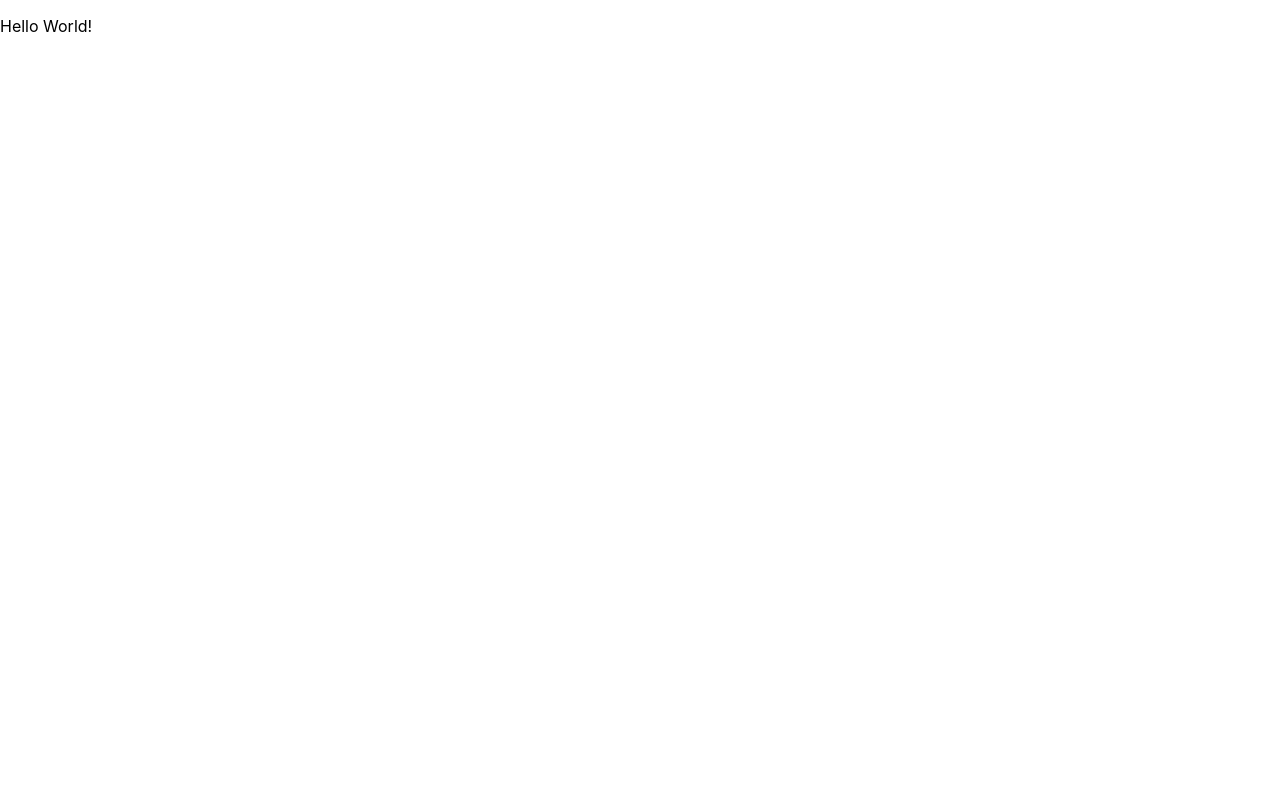
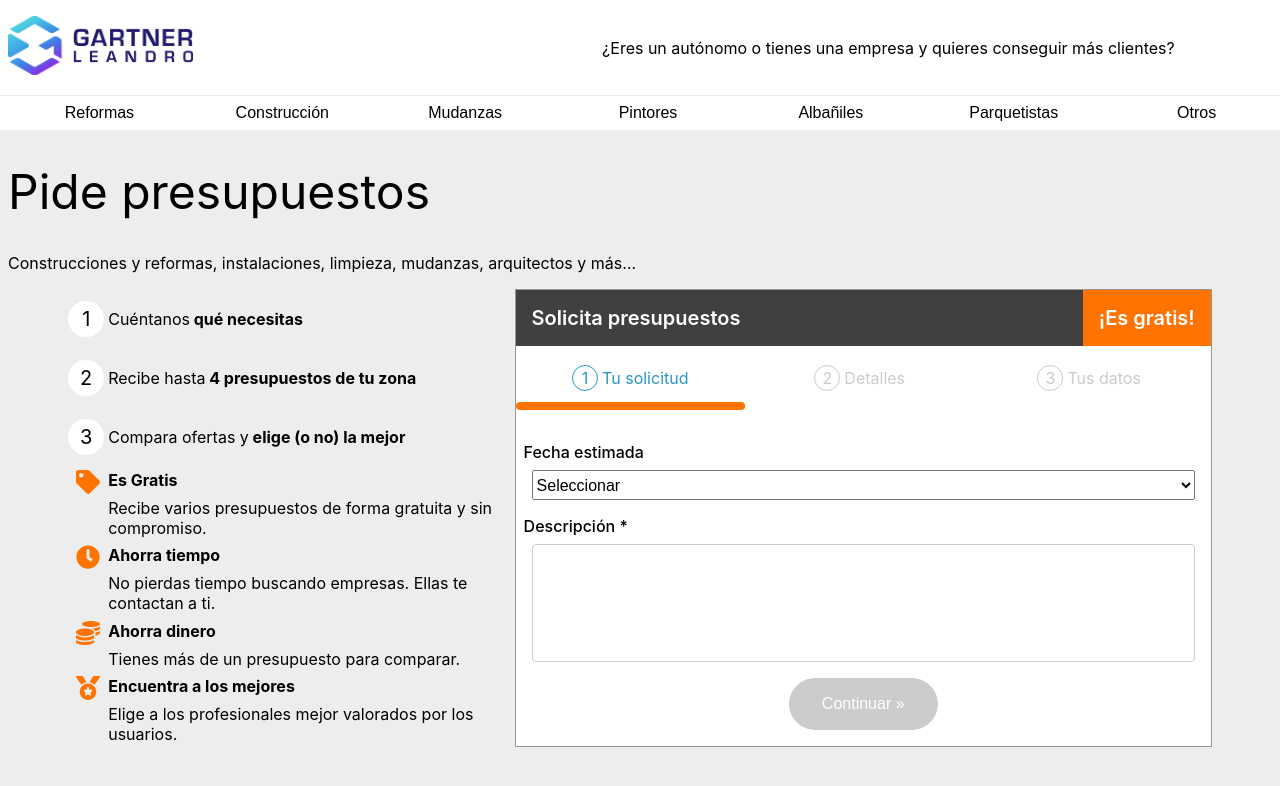
Before and after one commit to gartnerleandro/frontend-challenge, a React (Create React App) app: page / in a window 1280 px wide. Shown: the top 786 px of the page. Built offline with nearby package versions, Linux system fonts and the light colour scheme.

Commit message:
Feature: add full page

```diff
--- a/src/App.jsx
+++ b/src/App.jsx
@@ -1,10 +1,87 @@
 import React from 'react';
+
+import Forms from './components/Forms';
+import Navbar from './components/Navbar';
 
 const App = () => (
   <div className="app">
-    <p>
-      Hello World!
-    </p>
+    <Navbar />
+    <div className="header" data-testid="app-header">
+      <h1 className="title">
+        Pide presupuestos
+      </h1>
+      <div className="subtitle">
+        Construcciones y reformas, instalaciones, limpieza, mudanzas, arquitectos y más…
+      </div>
+    </div>
+    <div className="content" data-testid="app-content">
+      <div className="info-steps">
+        <div className="step">
+          <div className="step-number">
+            1
+          </div>
+          <p>
+            Cuéntanos
+            <b> qué necesitas</b>
+          </p>
+        </div>
+        <div className="step">
+          <div className="step-number">
+            2
+          </div>
+          <p>
+            Recibe hasta
+            <b> 4 presupuestos de tu zona</b>
+          </p>
+        </div>
+        <div className="step">
+          <div className="step-number">
+            3
+          </div>
+          <p>
+            Compara ofertas y
+            <b> elige (o no) la mejor</b>
+          </p>
+        </div>
+        <div className="info-box">
+          <i className="fas fa-tag icon-info" />
+          <div className="body-info">
+            <b className="info-title">
+              Es Gratis
+            </b>
+            Recibe varios presupuestos de forma gratuita y sin compromiso.
+          </div>
+        </div>
+        <div className="info-box">
+          <i className="fas fa-clock icon-info" />
+          <div className="body-info">
+            <b className="info-title">
+              Ahorra tiempo
+            </b>
+            No pierdas tiempo buscando empresas. Ellas te contactan a ti.
+          </div>
+        </div>
+        <div className="info-box">
+          <i className="fas fa-coins icon-info" />
+          <div className="body-info">
+            <b className="info-title">
+              Ahorra dinero
+            </b>
+            Tienes más de un presupuesto para comparar.
+          </div>
+        </div>
+        <div className="info-box">
+          <i className="fas fa-medal icon-info" />
+          <div className="body-info">
+            <b className="info-title">
+              Encuentra a los mejores
+            </b>
+            Elige a los profesionales mejor valorados por los usuarios.
+          </div>
+        </div>
+      </div>
+      <Forms />
+    </div>
   </div>
 );
 
--- a/src/styles/index.scss
+++ b/src/styles/index.scss
@@ -7,6 +7,7 @@ body {
     sans-serif;
   -webkit-font-smoothing: antialiased;
   -moz-osx-font-smoothing: grayscale;
+  background-color: $gray-light;
 }
 
 code {
@@ -22,6 +23,79 @@ code {
 
 .app {
   min-height: 100vh;
+
+  .header {
+    display: flex;
+    flex-direction: column;
+    margin: 0 $size-md $size-lg $size-md;
+
+    .title {
+      font-size: $font-title;
+      font-weight: 400;
+    }
+
+    .subtitle {
+      font-size: $font-xl;
+      font-weight: 400;
+    }
+  }
+
+  .content {
+    display: flex;
+    flex-direction: row;
+    padding: 0 $size-md $size-xl $size-md;
+    flex-wrap: wrap;
+    justify-content: center;
+
+    .info-steps {
+      display: flex;
+      flex-direction: column;
+      justify-content: space-around;
+      flex: 0 35%;
+      padding-right: $size-sm;
+
+      .step {
+        display: flex;
+        flex-direction: row;
+        align-items: center;
+
+        .step-number {
+          display: flex;
+          justify-content: center;
+          align-items: center;
+          margin-right: $size-sm;
+          background-color: $white;
+          padding: $size-md;
+          width: 20px;
+          height: 20px;
+          border-radius: 20px;
+          font-size: $font-xl;
+        }
+      }
+
+      .info-box {
+        display: flex;
+        flex-direction: row;
+        align-items: flex-start;
+
+        .icon-info {
+          font-size: $font-subtitle;
+          color: $primary;
+          padding: 0 $size-md;
+        }
+
+        .body-info {
+          display: flex;
+          flex-direction: column;
+
+          .info-title {
+            margin-bottom: $size-md;
+          }
+        }
+
+      }
+    }
+  }
 
   .custom-form {
     display: flex;
@@ -40,3 +114,36 @@ code {
     }
   }
 }
+
+@media (max-width: $screen-lg) {
+  .app .content .info-steps {
+    flex: 1 43%;
+  }
+}
+
+@media (max-width: $screen-md) {
+  .app .content {
+    flex-direction: column;
+
+    .info-steps {
+      flex-direction: row;
+      margin-bottom: $size-lg;
+
+      .step {
+        flex-direction: column;
+        justify-content: center;
+        align-items: center;
+        margin-bottom: $size-md;
+        flex: 0 33%;
+
+        p {
+          text-align: center;
+        }
+      }
+
+      .info-box {
+        display: none;
+      }
+    }
+  }
+}
```
Also changed, not shown: 1 other file (tests, documents, lock files or other folders).
